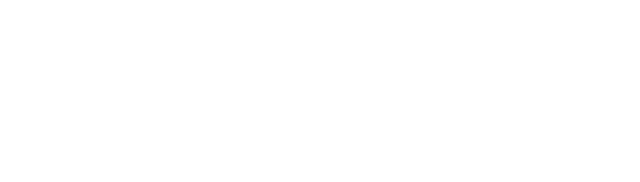
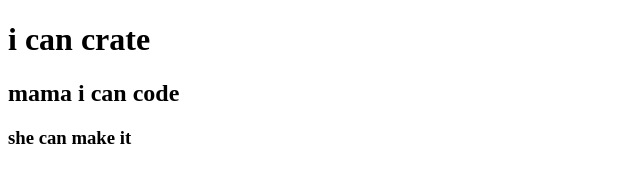
Before and after one commit to jannatara78/my-third-repo, a plain HTML site: page index.html in a window 1280 px wide. Shown: the whole page, without its empty margins (0-640 px from the left). Drawn offline with Linux system fonts and the light colour scheme.

Commit message:
added header

```diff
--- a/index.html
+++ b/index.html
@@ -7,6 +7,7 @@
     <title>My Third Repo</title>
 </head>
 <body>
-
+    <h1>i can crate</h1>
+    <h2>mama i can code</h2>
+    <h3>she can make it</h3>
 </body>
-</html>
```
